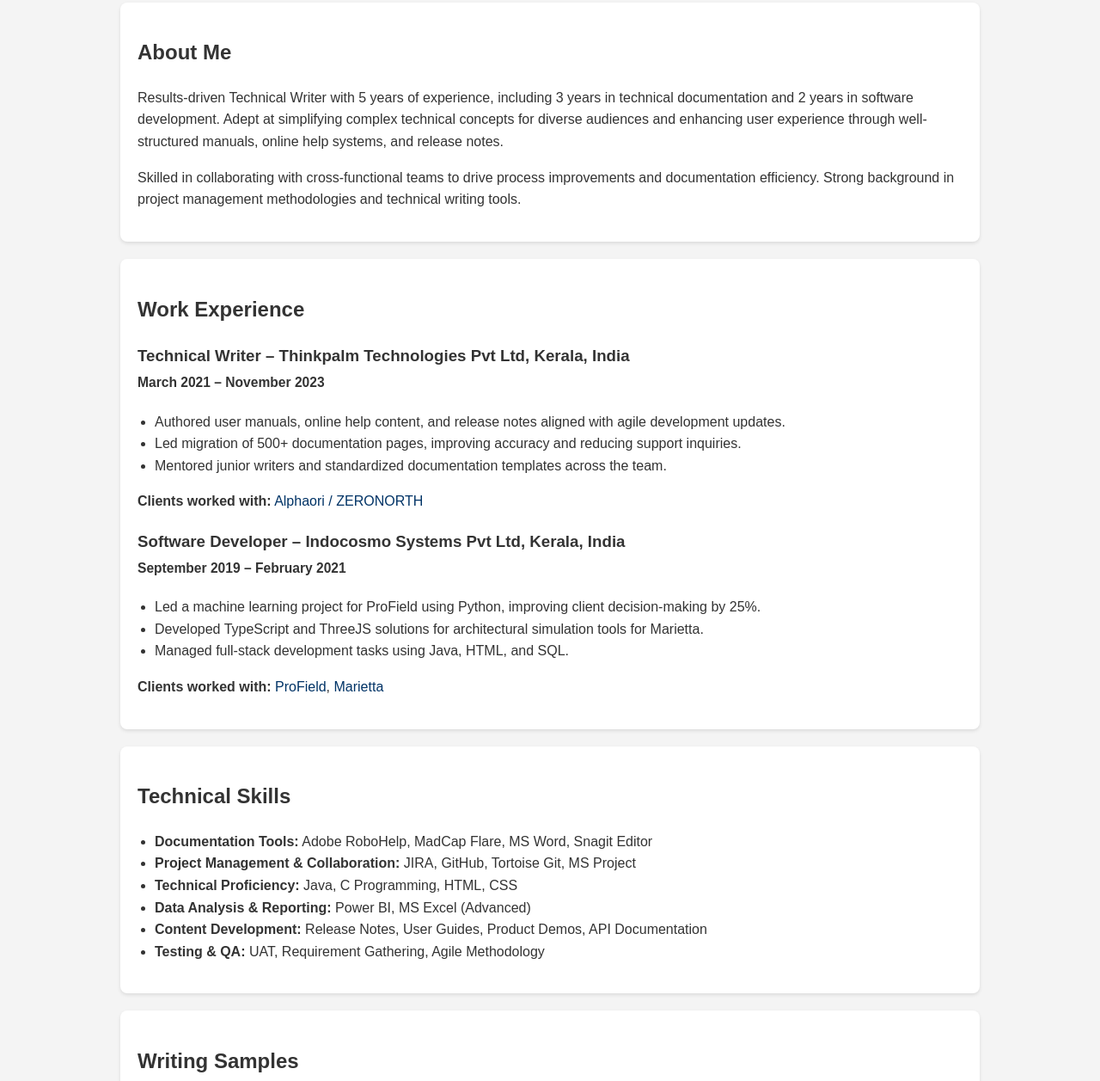
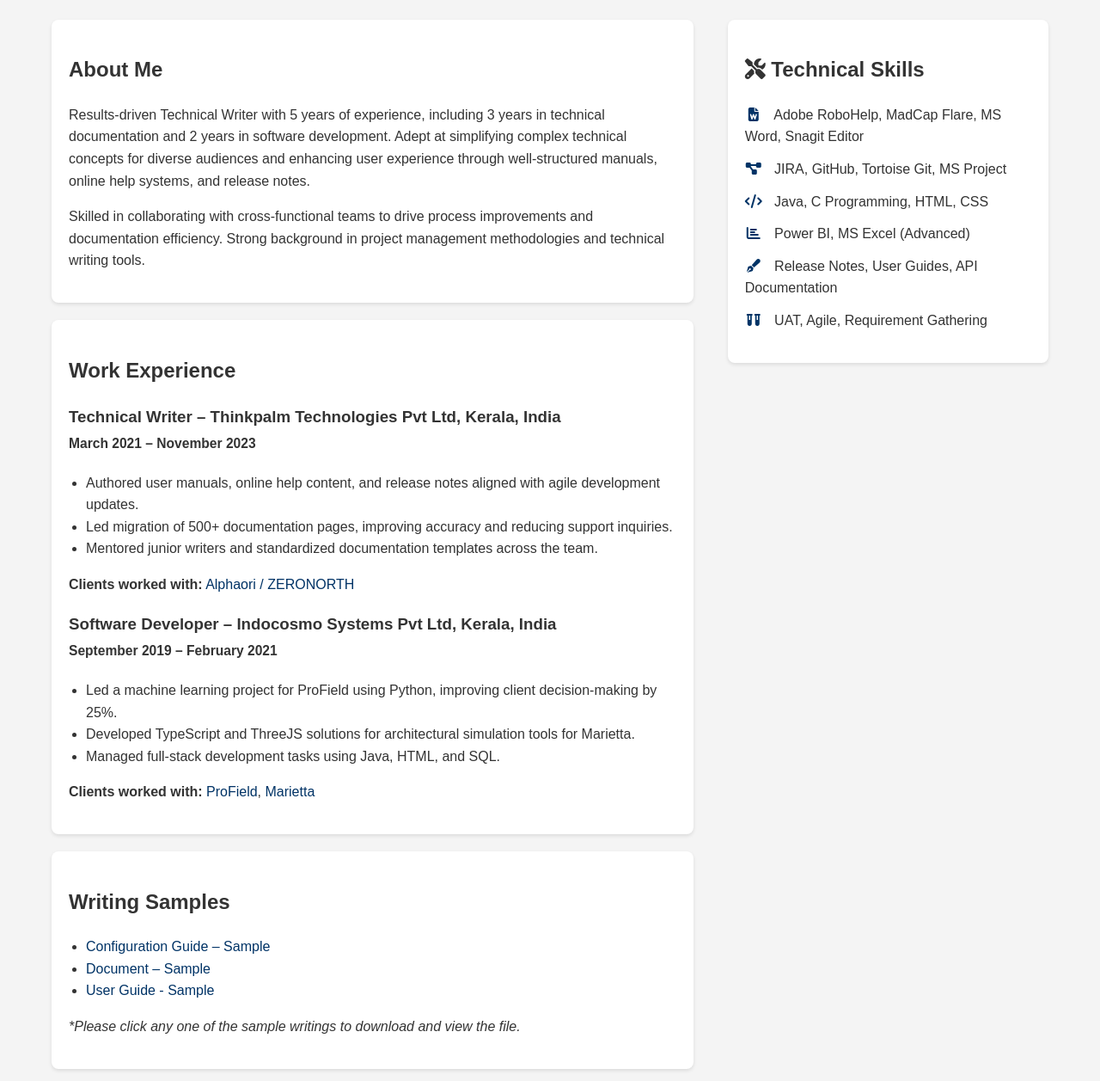
Before and after one commit to Blessy-Sebastian/Blessy-Sebastian.github.io, a plain HTML site: page index.html in a window 1280 px wide. Shown: the part 317-1574 px from the top of the page at 86% size. Drawn offline with Linux system fonts and the light colour scheme.

Commit message:
Update index.html

```diff
--- a/index.html
+++ b/index.html
@@ -17,11 +17,13 @@
       background-color: #f4f4f4;
       color: #333;
     }
+
     .header-container {
       max-width: 1000px;
       margin: 20px auto;
       padding: 0 15px;
     }
+
     header {
       background-color: #003366;
       color: white;
@@ -30,45 +32,103 @@
       border-radius: 8px;
       position: relative;
     }
+
     header nav {
       margin-top: 15px;
     }
+
     header nav a {
       color: #ffffff;
       margin: 0 10px;
       text-decoration: none;
       font-size: 16px;
     }
+
     header nav a:hover {
       color: #ffcc00;
     }
+
     header nav i {
       margin-right: 5px;
     }
+
+    .main-content {
+      display: flex;
+      flex-direction: row;
+      justify-content: center;
+      max-width: 1200px;
+      margin: 0 auto;
+      padding: 0 15px;
+      flex-wrap: wrap;
+    }
+
+    .left-panel {
+      flex: 2;
+      min-width: 300px;
+      margin: 20px;
+    }
+
+    .right-panel {
+      flex: 1;
+      min-width: 280px;
+      margin: 20px;
+    }
+
     section {
       padding: 20px;
-      margin: 20px auto;
+      margin-bottom: 20px;
       background-color: white;
       border-radius: 8px;
       box-shadow: 0 2px 4px rgba(0,0,0,0.1);
-      max-width: 960px;
     }
+
     ul {
       list-style-type: disc;
       padding-left: 20px;
     }
+
     a {
       color: #003366;
       text-decoration: none;
     }
+
     a:hover {
       text-decoration: underline;
     }
+
+    .skills-box ul {
+      list-style: none;
+      padding: 0;
+    }
+
+    .skills-box li {
+      margin-bottom: 12px;
+      font-size: 16px;
+    }
+
+    .skills-box li i {
+      color: #003366;
+      margin-right: 10px;
+      width: 20px;
+      text-align: center;
+    }
+
     footer {
       text-align: center;
       padding: 10px;
       background-color: #ddd;
       margin-top: 40px;
+    }
+
+    @media (max-width: 768px) {
+      .main-content {
+        flex-direction: column;
+      }
+
+      .left-panel, .right-panel {
+        margin: 10px auto;
+        width: 90%;
+      }
     }
   </style>
 </head>
@@ -91,6 +151,9 @@
     </header>
   </div>
 
+  <div class="main-content">
+    <!-- LEFT SIDE CONTENT -->
+    <div class="left-panel">
       <section id="about">
         <h2>About Me</h2>
         <p>Results-driven Technical Writer with 5 years of experience, including 3 years in technical documentation and 2 years in software development. Adept at simplifying complex technical concepts for diverse audiences and enhancing user experience through well-structured manuals, online help systems, and release notes.</p>
@@ -120,18 +183,6 @@
         </p>
       </section>
 
-  <section id="skills">
-    <h2>Technical Skills</h2>
-    <ul>
-      <li><strong>Documentation Tools:</strong> Adobe RoboHelp, MadCap Flare, MS Word, Snagit Editor</li>
-      <li><strong>Project Management & Collaboration:</strong> JIRA, GitHub, Tortoise Git, MS Project</li>
-      <li><strong>Technical Proficiency:</strong> Java, C Programming, HTML, CSS</li>
-      <li><strong>Data Analysis & Reporting:</strong> Power BI, MS Excel (Advanced)</li>
-      <li><strong>Content Development:</strong> Release Notes, User Guides, Product Demos, API Documentation</li>
-      <li><strong>Testing & QA:</strong> UAT, Requirement Gathering, Agile Methodology</li>
-    </ul>
-  </section>
-
       <section id="samples">
         <h2>Writing Samples</h2>
         <ul>
@@ -144,10 +195,27 @@
 
       <section id="contact">
         <h2>Contact</h2>
-    <p>Email: blessymolsebastian@gmail.com.com</p>
+        <p>Email: blessymolsebastian@gmail.com</p>
         <p>LinkedIn: <a href="https://www.linkedin.com/in/blessymol-sebastian" target="_blank">linkedin.com/in/blessymol-sebastian</a></p>
         <p>GitHub: <a href="https://github.com/Blessy-Sebastian" target="_blank">github.com/Blessy-Sebastian</a></p>
       </section>
+    </div>
+
+    <!-- RIGHT SIDE SKILLS PANEL -->
+    <div class="right-panel">
+      <section class="skills-box">
+        <h2><i class="fas fa-tools"></i> Technical Skills</h2>
+        <ul>
+          <li><i class="fas fa-file-word"></i> Adobe RoboHelp, MadCap Flare, MS Word, Snagit Editor</li>
+          <li><i class="fas fa-project-diagram"></i> JIRA, GitHub, Tortoise Git, MS Project</li>
+          <li><i class="fas fa-code"></i> Java, C Programming, HTML, CSS</li>
+          <li><i class="fas fa-chart-bar"></i> Power BI, MS Excel (Advanced)</li>
+          <li><i class="fas fa-pen-fancy"></i> Release Notes, User Guides, API Documentation</li>
+          <li><i class="fas fa-vials"></i> UAT, Agile, Requirement Gathering</li>
+        </ul>
+      </section>
+    </div>
+  </div>
 
   <footer>
     &copy; 2025 Blessymol Sebastian. All Rights Reserved.
```
Lines whose indentation alone changed are shown as unchanged.
